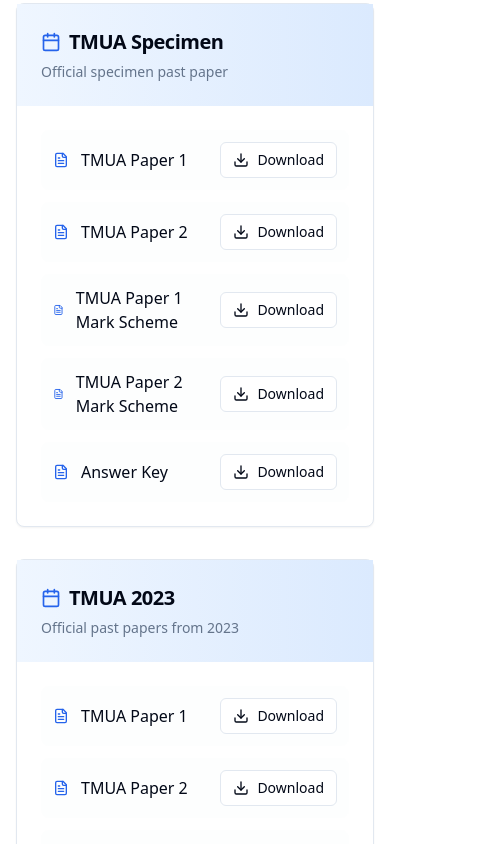
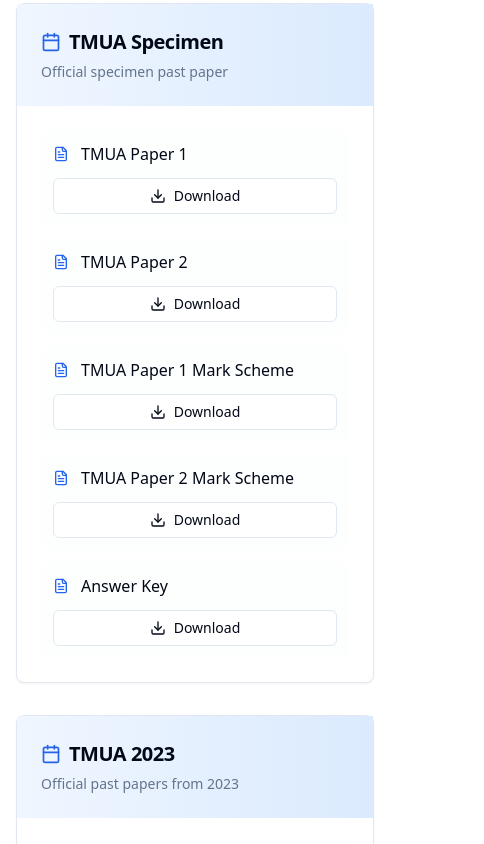
Before and after one commit to praneeth-lakshman/oxbridge-prep-hub-693-703-62, a React (Vite) app: page /tmua/past-papers in a window 390 px wide. Shown: the part 1400-2244 px from the top of the page, 484 px wide, since content can reach past the window. Built offline with nearby package versions, Linux system fonts and the light colour scheme.

Commit message:
Fix past paper footer formatting

```diff
--- a/src/pages/TMUAPastPapers.tsx
+++ b/src/pages/TMUAPastPapers.tsx
@@ -143,17 +143,17 @@ const TMUAPastPapers = () => {
                 <CardContent className="pt-6">
                   <div className="space-y-3">
                     {yearData.papers.map((paper, paperIndex) => (
-                       <div key={paperIndex} className="flex items-center justify-between p-3 bg-muted/30 rounded-lg hover:bg-muted/50 transition-colors duration-300">
+                       <div key={paperIndex} className="flex flex-col sm:flex-row sm:items-center sm:justify-between p-3 bg-muted/30 rounded-lg hover:bg-muted/50 transition-colors duration-300 gap-3">
                         <div className="flex items-center gap-3">
-                          <FileText className="h-4 w-4 text-blue-600" />
+                          <FileText className="h-4 w-4 text-blue-600 flex-shrink-0" />
                           <span className="font-medium text-foreground">{paper.name}</span>
                         </div>
-                        <Button size="sm" variant="outline" asChild className="hover:scale-105 transition-transform duration-200">
+                        <Button size="sm" variant="outline" asChild className="w-full sm:w-auto hover:scale-105 transition-transform duration-200">
                           <a
                             href={paper.url}
                             target="_blank"
                             rel="noopener noreferrer"
-                            className="no-underline flex items-center gap-2"
+                            className="no-underline flex items-center justify-center gap-2"
                           >
                             <Download className="h-4 w-4" />
                             Download
@@ -177,11 +177,11 @@ const TMUAPastPapers = () => {
                 Past papers are just the beginning. Get personalized guidance from Cambridge students
                 who have successfully passed the TMUA and gained admission to top universities.
               </p>
-              <div className="flex justify-center gap-4">
-                <Button size="lg" variant="secondary" asChild className="hover:scale-105 transition-transform duration-200">
+              <div className="flex flex-col sm:flex-row justify-center items-center gap-4">
+                <Button size="lg" variant="secondary" asChild className="w-full sm:w-auto hover:scale-105 transition-transform duration-200">
                   <Link to="/team#tmua" className="no-underline">Book TMUA Tutoring</Link>
                 </Button>
-                <Button size="lg" variant="secondary" asChild className="hover:scale-105 transition-transform duration-200">
+                <Button size="lg" variant="secondary" asChild className="w-full sm:w-auto hover:scale-105 transition-transform duration-200">
                   <Link
                     to="/tmua"
                     className="no-underline"
```
